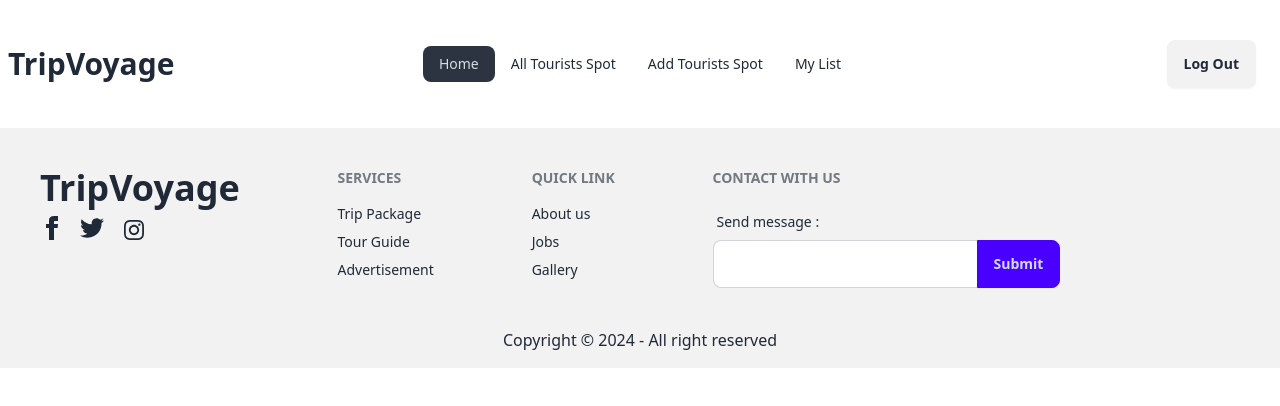
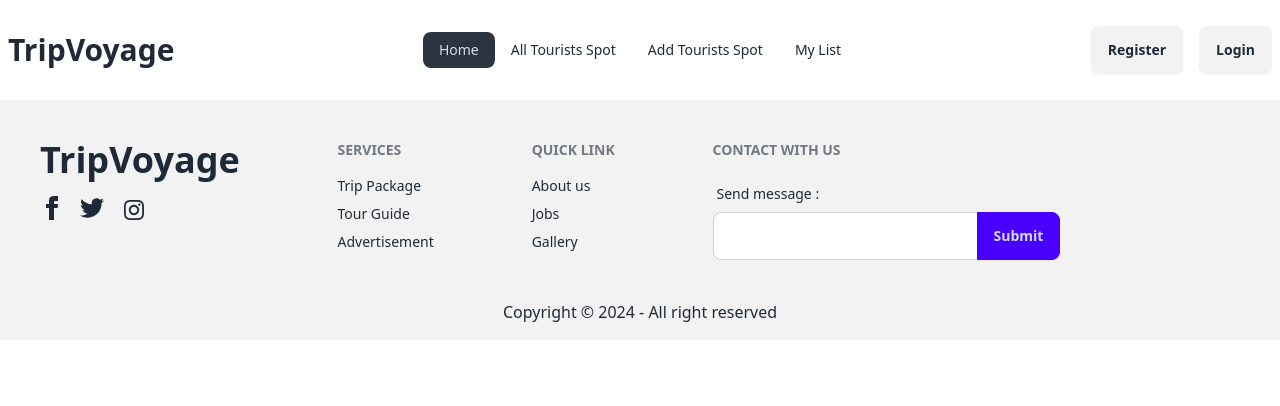
Before and after one commit to MritulAich/b9-a10-client-side, a React (Vite) app: page / in a window 1280 px wide. Shown: the top 406 px of the page. Built offline with nearby package versions, Linux system fonts and the light colour scheme.

Commit message:
navbar added

```diff
--- a/src/component/Footer.jsx
+++ b/src/component/Footer.jsx
@@ -5,7 +5,7 @@ const Footer = () => {
             <footer className="footer p-10 bg-base-200 text-base-content">
 
                 <aside>
-                    <h3 className="text-2xl md:text-3xl lg:text-4xl font-semibold">TripVoyage</h3>
+                    <h3 className="text-2xl md:text-3xl lg:text-4xl font-semibold mb-2">TripVoyage</h3>
                     <div className="grid grid-flow-col gap-4">
                         <a className="link link-hover"><svg xmlns="http://www.w3.org/2000/svg" width="24" height="24" viewBox="0 0 24 24" className="fill-current"><path d="M9 8h-3v4h3v12h5v-12h3.642l.358-4h-4v-1.667c0-.955.192-1.333 1.115-1.333h2.885v-5h-3.808c-3.596 0-5.192 1.583-5.192 4.615v3.385z"></path></svg></a>
                         <a className="link link-hover"><svg xmlns="http://www.w3.org/2000/svg" width="24" height="24" viewBox="0 0 24 24" className="fill-current"><path d="M24 4.557c-.883.392-1.832.656-2.828.775 1.017-.609 1.798-1.574 2.165-2.724-.951.564-2.005.974-3.127 1.195-.897-.957-2.178-1.555-3.594-1.555-3.179 0-5.515 2.966-4.797 6.045-4.091-.205-7.719-2.165-10.148-5.144-1.29 2.213-.669 5.108 1.523 6.574-.806-.026-1.566-.247-2.229-.616-.054 2.281 1.581 4.415 3.949 4.89-.693.188-1.452.232-2.224.084.626 1.956 2.444 3.379 4.6 3.419-2.07 1.623-4.678 2.348-7.29 2.04 2.179 1.397 4.768 2.212 7.548 2.212 9.142 0 14.307-7.721 13.995-14.646.962-.695 1.797-1.562 2.457-2.549z"></path></svg></a>
--- a/src/component/Navbar.jsx
+++ b/src/component/Navbar.jsx
@@ -1,4 +1,4 @@
-import { NavLink } from "react-router-dom";
+import { Link, NavLink } from "react-router-dom";
 
 const Navbar = () => {
 
@@ -29,12 +29,9 @@ const Navbar = () => {
           </ul>
         </div>
 
-        <div className="navbar-end lg:flex lg:flex-row md:flex-row flex-col">
-          {/* {
-            user && <span>{user.email}</span>
-          } */}
-          <button className="btn m-4" >Log Out</button>
-          {/* <Link to='/login' className="btn">Login</Link> */}
+        <div className="navbar-end lg:flex lg:flex-row md:flex-row flex-col gap-4">
+          <Link to='/register' className="btn">Register</Link>
+          <Link to='/login' className="btn">Login</Link>
         </div>
       </div>
     );
--- /dev/null
+++ b/src/component/routes/Login.jsx
@@ -0,0 +1,11 @@
+import React from 'react';
+
+const Login = () => {
+    return (
+        <div>
+
+        </div>
+    );
+};
+
+export default Login;
--- /dev/null
+++ b/src/component/routes/Register.jsx
@@ -0,0 +1,10 @@
+
+const Register = () => {
+    return (
+        <div>
+
+        </div>
+    );
+};
+
+export default Register;
```
Also changed, not shown: src/main.jsx (+25 -0 lines).
